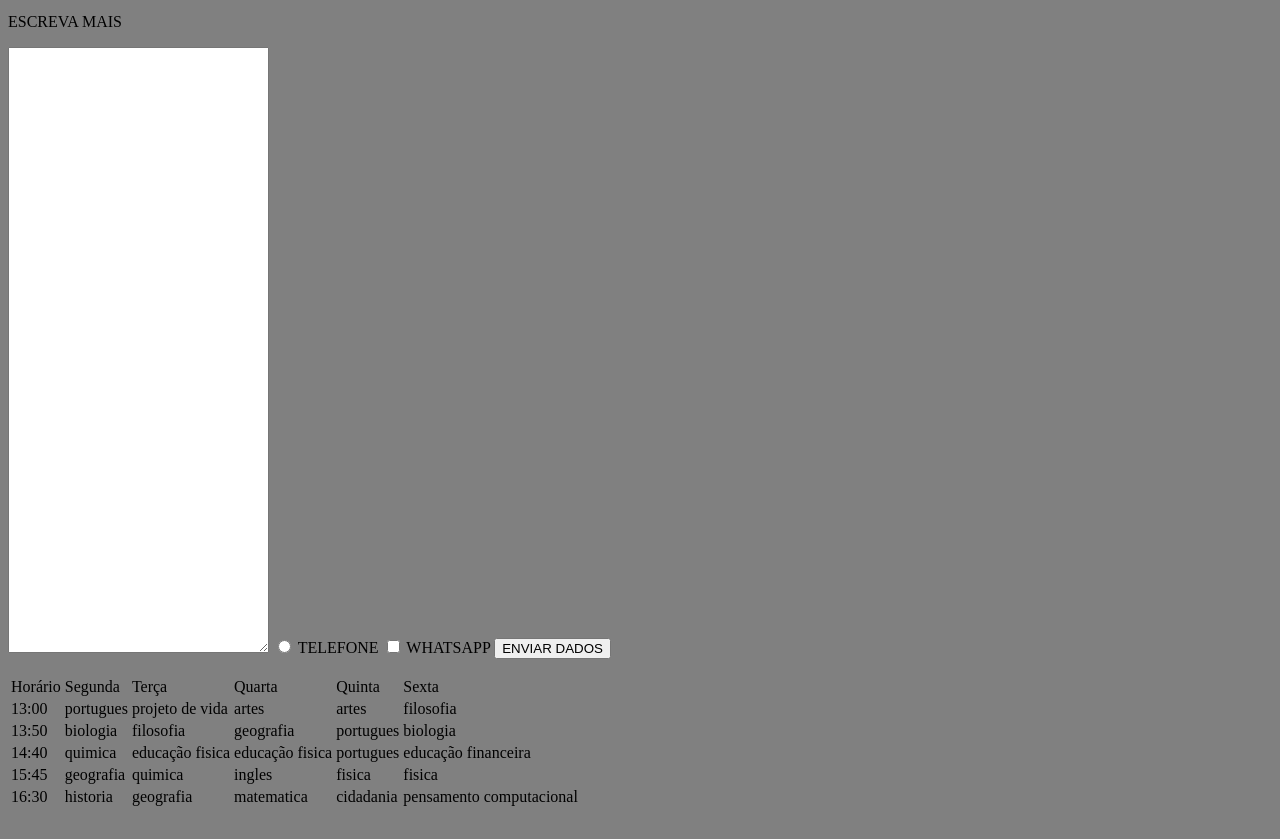
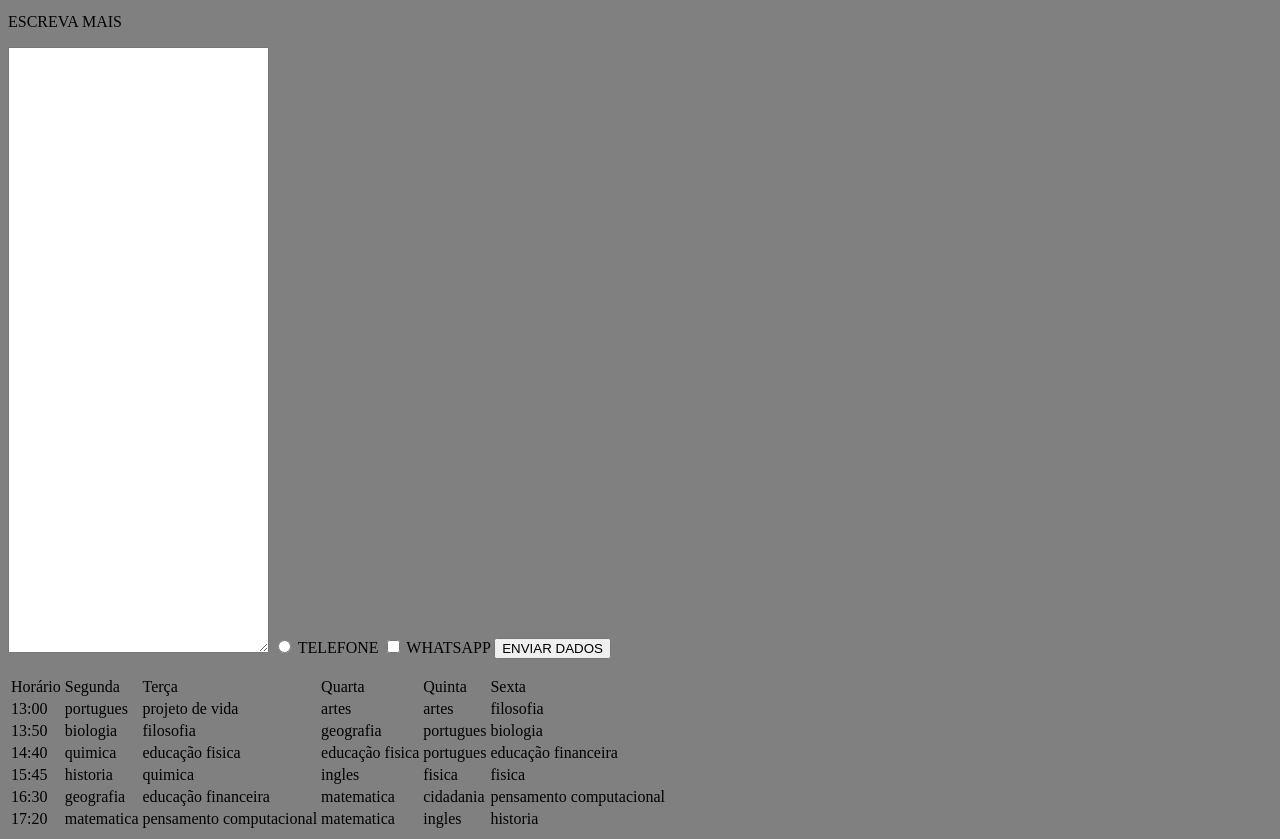
Before and after one commit to pamelahh15/formulaio, a plain HTML site: page index.html in a window 1280 px wide. Shown: the part 92-931 px from the top of the page. Before the commit the page ends 909 px from the top, so only its background shows below. Drawn offline with Linux system fonts and the light colour scheme.

Commit message:
Update index.html

```diff
--- a/index.html
+++ b/index.html
@@ -83,7 +83,7 @@
 <td>portugues</td>
 
 <td>biologia</td>
-        </tr>
+    </tr>
     <tr>
 
 <td>14:40</td>
@@ -98,12 +98,12 @@
 
 <td>educação financeira</td>
 
-</tr>
-        <tr>
+   </tr>
+   <tr>
 
 <td>15:45</td>
 
-<td>geografia</td>
+<td>historia</td>
 
 <td>quimica</td>
 
@@ -113,12 +113,13 @@
 
 <td>fisica</td>
 
-</tr>
+   </tr>
+   <tr>
 <td>16:30</td>
 
-<td>historia</td>
+<td>geografia</td>
 
-<td>geografia</td>
+<td>educação financeira</td>
 
 <td>matematica</td>
 
@@ -127,7 +128,20 @@
 <td>pensamento computacional</td>
 
 </tr>
+<tr>
+<td>17:20</td>
 
+<td>matematica</td>
+
+<td>pensamento computacional</td>
+
+<td>matematica</td>
+
+<td>ingles</td>
+
+<td>historia</td>
+
+</tr>
 </table
 
 </main>
```
